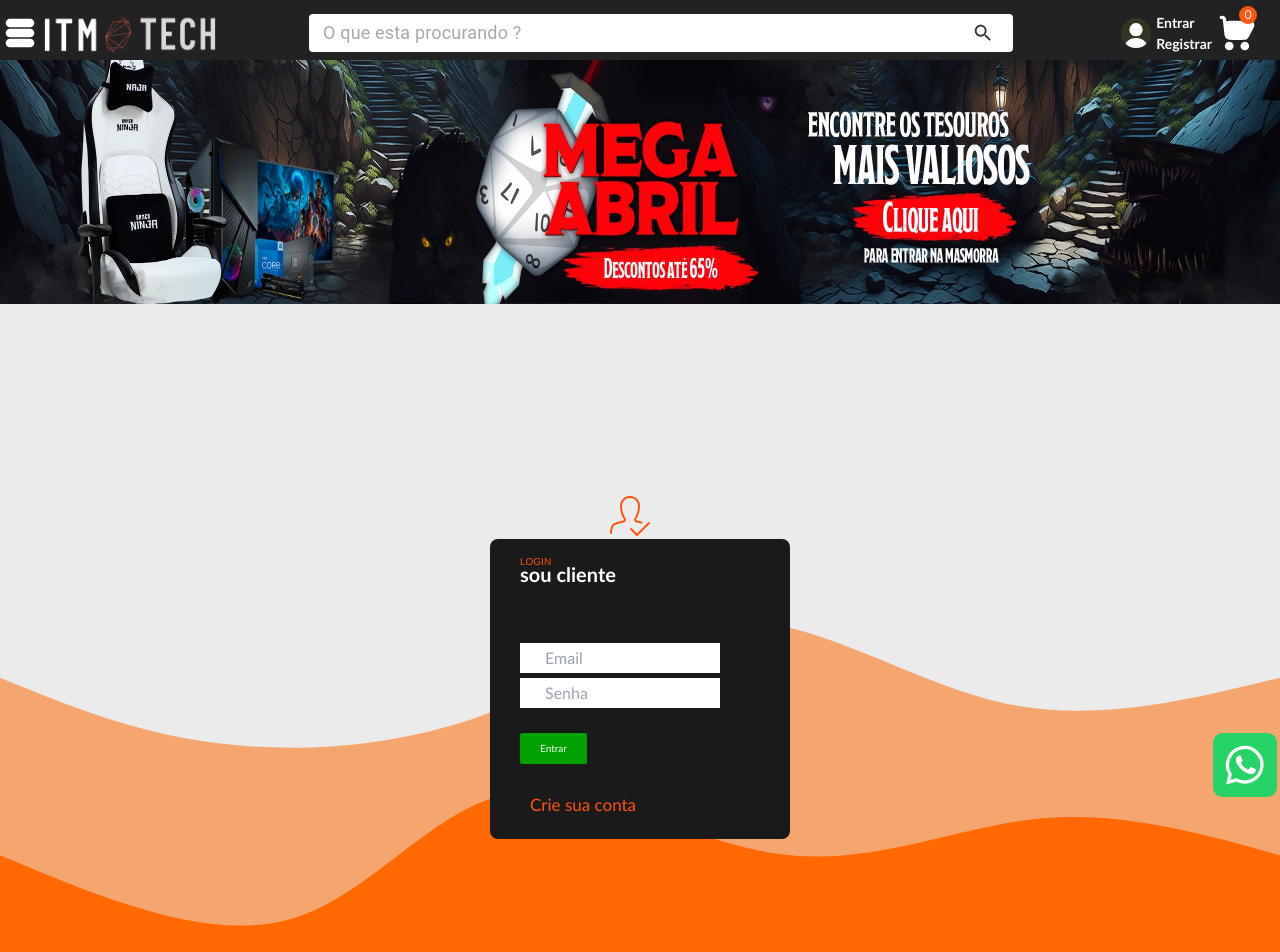
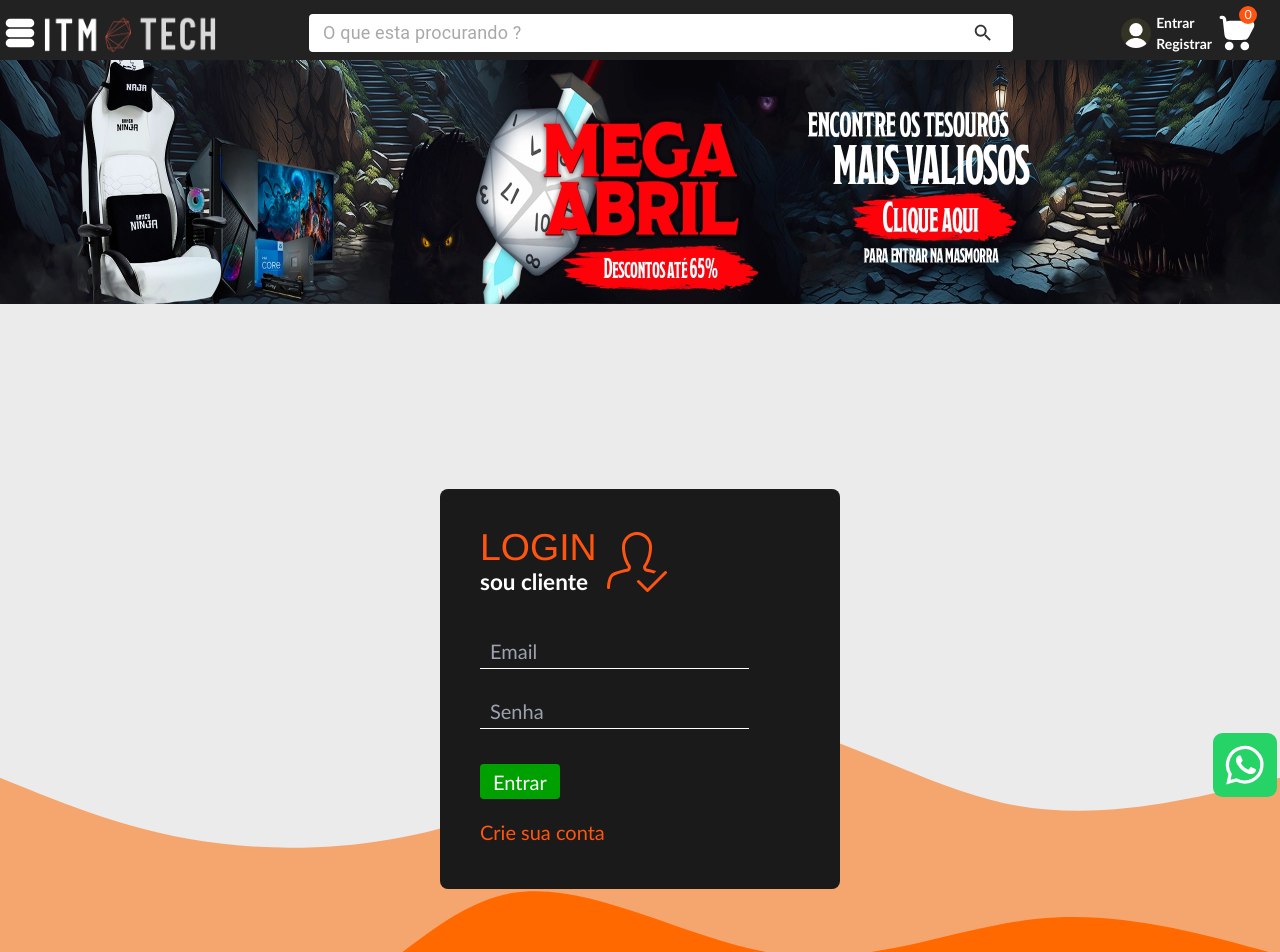
Before and after one commit to brenodss/itm, a React (Vite) app in the folder itm-website/Frontend/: page /account in a window 1280 px wide. Shown: the top 952 px of the page. Built offline with nearby package versions, Linux system fonts and the light colour scheme.

Commit message:
Fix(register page): Fix layout and validation on register page

```diff
--- a/itm-website/Frontend/src/pages/account/Account.tsx
+++ b/itm-website/Frontend/src/pages/account/Account.tsx
@@ -1,70 +1,85 @@
-import './style.css'
-import { Formik, Form, Field } from 'formik';
-import user from '../../assets/user.svg'
-import wave from '../../assets/wave.svg'
+import React from 'react';
+import './style.css';
+import { Formik, Form, Field, FormikHelpers } from 'formik';
+import user from '../../assets/user.svg';
+import wave from '../../assets/wave.svg';
+import ILogin from './ILogin';
 
 function Account() {
 
-  const validateEmail = (value: string) => {
-    let error;
-    if (!value) {
-      error = 'Campo obrigatório';
-    } else if (!/^[^\s@]+@[^\s@]+\.[^\s@]+$/.test(value)) {
-      error = 'Formato de email inválido';
-    }
-    return error;
-  }
-
-  const validatePassword = (value: string) => {
-    let error;
-    if (!value) {
-      error = 'Campo obrigatório';
-    } else if (!/(?=.*\d)(?=.*[!@#$%^&*])(?=.*[a-z])(?=.*[A-Z]).{8,}/.test(value)) {
-      error = 'A senha deve conter pelo menos 8 caracteres, um caractere especial, uma letra maiúscula e uma letra minúscula';
-    }
-    return error;
-  }
+  const handleSubmit = (values: ILogin, { setSubmitting }: FormikHelpers<ILogin>) => {
+    console.log(values);
+    setSubmitting(false);
+  };
 
   return (
     <div className='account-wrapper'>
       <div className='account-card'>
-        <div className='title-wrapper'>
-          <h1 className='login-title'>LOGIN</h1>
-          <div>
-          <p className='client-p'>sou cliente</p>
-        <img className='user-svg' src={user}></img>
-
+        <div className='title-wrapper ml-[4rem]'>
+          <div className='flex flex-row items-center'>
+            <div>
+              <h1 className='login-title text-6xl'>LOGIN</h1>
+              <p className='client-p text-4xl mt-1'>sou cliente</p>
+            </div>
+            <img className='w-24 ml-4' src={user} alt='User' />
           </div>
         </div>
         <Formik
           initialValues={{ email: '', password: '' }}
-          onSubmit={(values) => {
-            console.log(values);
-          }}
+          onSubmit={handleSubmit}
         >
-          {({ values, errors, touched }) => (
+          {({ values, errors, touched, isSubmitting }) => (
             <Form>
-              <div className='input-wrapper'>
-                <Field type='email' name='email' placeholder='Email' />
+              <div className='input-wrapper mb-10 w-full'>
+
+                <div className='w-full'>
+                  <Field
+                    type='email'
+                    name='email'
+                    placeholder='Email'
+                    spellCheck='false'
+                    className='ml-[4rem] bg-transparent border-b-[1px] border-white w-[90%] h-[3.5rem] text-[2rem] text-slate-100 pl-4'
+                  />
+                </div>
                 {errors.email && touched.email && (
                   <div className='error-message'>{errors.email}</div>
                 )}
               </div>
+
               <div className='input-wrapper'>
-                <Field type='password' name='password' placeholder='Senha' />
+                <Field
+                  type='password'
+                  name='password'
+                  placeholder='Senha'
+                  spellCheck='false'
+                  className='ml-[4rem] bg-transparent border-b-[1px] border-white w-[90%] h-[3.5rem] text-[2rem] text-slate-100 pl-4'
+                />
                 {errors.password && touched.password && (
                   <div className='error-message'>{errors.password}</div>
                 )}
               </div>
-              <button className='sign-in' type='submit'>Entrar</button>
-              <button className='sign-up' type='submit'>Crie sua conta</button>
+
+              <div className=''>
+                <button
+                  className='bg-[#00a000] text-white pl-[13px] w-[80px] h-14 text-[2rem] ml-[4rem] rounded-md mt-14 mb-6'
+                  type='submit'
+                >
+                  Entrar
+                </button>
+
+                <button
+                className='text-[#ff5510] w-50 h-14 text-[2rem] ml-[4rem]'
+                type='submit'>
+                  Crie sua conta
+                </button>
+              </div>
             </Form>
           )}
         </Formik>
       </div>
-      <img className='wave-background' src={wave}></img>
+      <img className='wave-background' src={wave} alt='Wave' />
     </div>
-  )
+  );
 }
 
 export default Account
--- /dev/null
+++ b/itm-website/Frontend/src/pages/account/ILogin.tsx
@@ -0,0 +1,6 @@
+interface ILogin {
+    email: string;
+    password: string;
+}
+
+export default ILogin
--- a/itm-website/Frontend/src/pages/account/style.css
+++ b/itm-website/Frontend/src/pages/account/style.css
@@ -9,14 +9,12 @@
     align-items: center;
     position: relative;
     z-index: 1;
-    /* background-image: url('../../assets/wave.svg'); */
-    /* margin-bottom: -80px; */
 }
 
 .account-card {
     background-color: #1A1A1A;
-    height: clamp(25rem, 30rem, 35rem);
-    width: 30rem;
+    height: 40rem;
+    width: 40rem;
     border-radius: 8px;
 
     display: flex;
@@ -25,46 +23,15 @@
     align-items: flex-start;
     }
 
-.account-card input {
-    height: 3rem;
-    width: 20rem;
-    margin-bottom: 0.5rem;
-    font-size: 16px;
-    text-indent: 20px;
-    border: transparent;
-    padding: 4px;
-    margin-left: 15%;
-    border: 1px solid transparent;
-
-}
-
-.account-card input:focus {
-    outline: none;
-    border: 1px solid #ff5510;
-}
-
 .error-message {
     color: red;
     font-size: 12px;
   }
 
-.sign-in {
-    background: #00a000;
-    color: #fff;
-    margin: 20px 0 0 0;
-    padding: 8px 20px;
-    transition: .5s;
+.sign-up {
+    color: #ff5510;
     border-radius: 2px;
-    margin-left: 15%;
-}
-.sign-up {
-    /* background: #ff5510; */
-    color: #ff5510;
-    margin: 20px 0 0 0;
-    padding: 8px 20px;
-    transition: .5s;
-    border-radius: 2px;
-    margin-left: 10%;
+    margin-left: 20%;
     font-size: 17px;
 }
 
@@ -81,7 +48,6 @@
     justify-content: flex-start;
     flex-direction: column;
     width: 100%;
-    margin-left: 10%;
 }
 
 .client-p {
@@ -93,14 +59,8 @@
     font-weight: 800;
 }
 
-.user-svg {
-    position: relative;
-    top: -93px;
-    left: 90px;
-}
-
 .wave-background {
     position: absolute;
     z-index: -1;
-    bottom: 0;
+    bottom: -100px;
 }
```
Also changed, not shown: itm-website/Frontend/package.json (+5 -2 lines), 1 other file (tests, documents, lock files or other folders).
